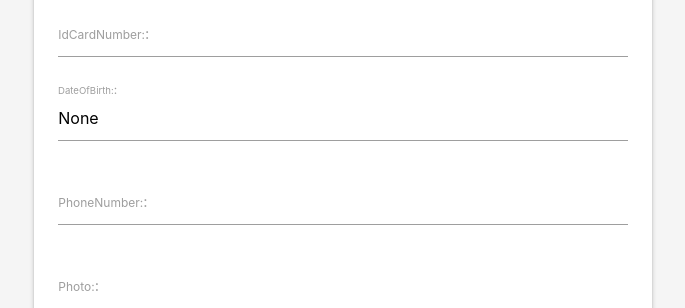
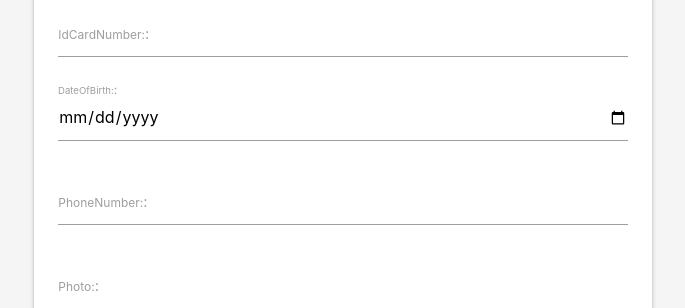
Before and after one commit to supremmaer/AIM-GAMES-PLATFORM, a Django app: page /business/create/ in a window 1280 px wide. Shown: the part 933-1241 px from the top of the page, without its empty margins (297-982 px from the left). Run offline with Django 3.2, Linux system fonts and the light colour scheme.

Commit message:
Update signup.html

```diff
--- a/AIM_GAMES_PLATFORM/templates/accounts/signup.html
+++ b/AIM_GAMES_PLATFORM/templates/accounts/signup.html
@@ -57,7 +57,7 @@
                              <input placeholder="" id="{{ field.id_for_label }}" type="{{ field.field.widget.input_type }}"
                                     class="validate" name="{{ field.html_name }}" value="{{ field.value|default_if_none:'' }}">
                             {% elif field.id_for_label == "id_dateOfBirth" %}
-                             <input id="{{ field.id_for_label }}" type="text" class="datepicker validate" name="{{ field.html_name }}" value="{{ field.value}}">
+                             <input id="{{ field.id_for_label }}" type="date" class="validate" name="{{ field.html_name }}" value="{{ field.value}}">
 
                             {% else %}
                              <input id="{{ field.id_for_label }}" type="text" class="validate" name="{{ field.html_name }}" value="{{ field.value|default_if_none:'MM/DD/YY' }}">
```
